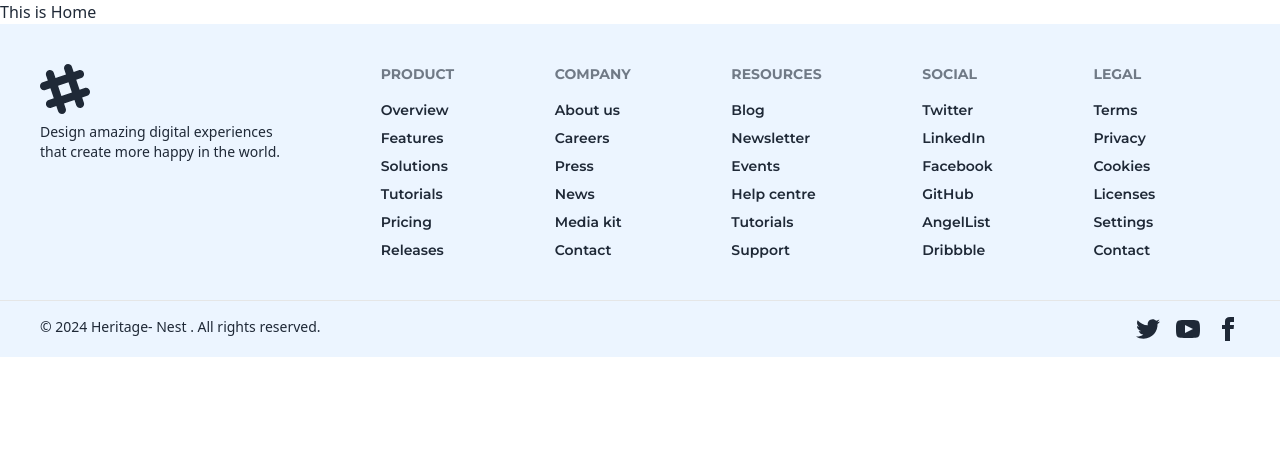
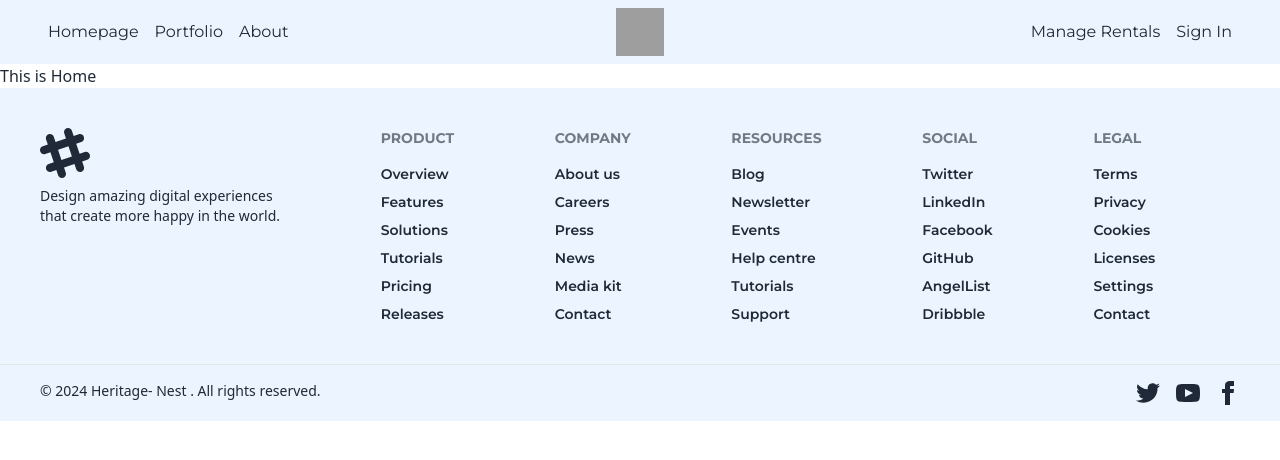
Before and after one commit to Anik98Bh/heritage-client, a React (Vite) app: page / in a window 1280 px wide. Shown: the top 460 px of the page. Built offline with nearby package versions, Linux system fonts and the light colour scheme; grey boxes are pictures that could not be loaded.

Commit message:
complete navbar section

```diff
--- a/src/Layout/Root.jsx
+++ b/src/Layout/Root.jsx
@@ -1,9 +1,11 @@
 import { Outlet } from "react-router-dom";
 import Footer from "../pages/shared/Footer/Footer";
+import Navbar from "../pages/shared/Navbar/Navbar";
 
 const Root = () => {
     return (
         <div>
+            <Navbar></Navbar>
             <Outlet></Outlet>
             <Footer></Footer>
         </div>
--- /dev/null
+++ b/src/pages/shared/Navbar/Navbar.jsx
@@ -0,0 +1,25 @@
+
+const Navbar = () => {
+    return (
+        <>
+            <div className="navbar bg-[#ECF5FF]">
+                <div className="navbar-start ml-10 font-montserrat gap-4">
+                    <a href="">Homepage</a>
+                    <a href="">Portfolio</a>
+                    <a href="">About</a>
+                </div>
+                <div className="navbar-center">
+                    <a className="">
+                        <img className="w-12 h-12" src="https://cdn.iconscout.com/icon/premium/png-512-thumb/heritage-building-1879820-1593514.png?f=webp&w=256" alt="" />
+                    </a>
+                </div>
+                <div className="navbar-end mr-10 font-montserrat gap-4">
+                  <a href="">Manage Rentals</a>
+                  <a href="">Sign In</a>
+                </div>
+            </div>
+        </>
+    );
+};
+
+export default Navbar;
```
